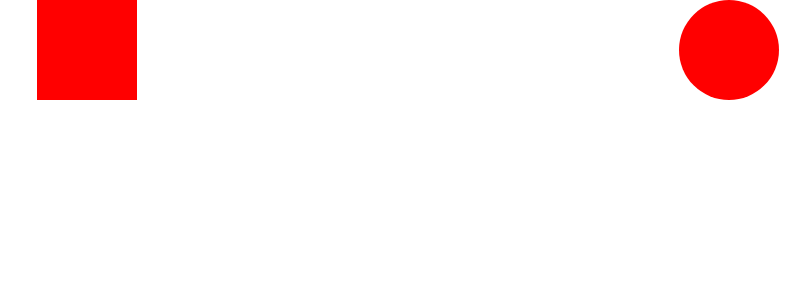
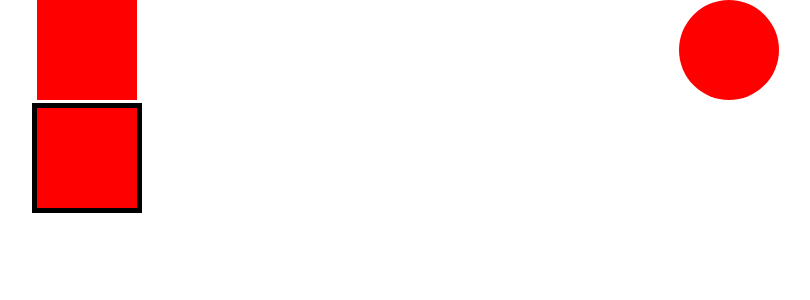
Before and after one commit to ablades/few2.2-assignment1, a React (Create React App) app: page / in a window 1280 px wide. Shown: the top 300 px of the page, without its empty margins (232-1042 px from the left). Built offline with nearby package versions, Linux system fonts and the light colour scheme.

Commit message:
add bordered square

```diff
--- a/src/App.js
+++ b/src/App.js
@@ -2,6 +2,7 @@ import React from 'react';
 import './App.css'
 import Square from './components/Square'
 import Circle from './components/Circle';
+import BorderSquare from './components/BorderSquare';
 
 function App() {
 
@@ -16,6 +17,7 @@ function App() {
     <div className="App" style={styles}>
       <Square />
       <Circle />
+      <BorderSquare />
     </div>
   );
 }
--- /dev/null
+++ b/src/components/BorderSquare.js
@@ -0,0 +1,18 @@
+import React from 'react'
+
+
+function BorderSquare() {
+    const styles = {
+        width: '100px',
+        height: '100px',
+        backgroundColor: 'red',
+        border: '5px solid black',
+    }
+
+    return(
+        <div className="bordersquare" style={styles}>
+        </div>
+    )
+}
+
+export default BorderSquare
```
